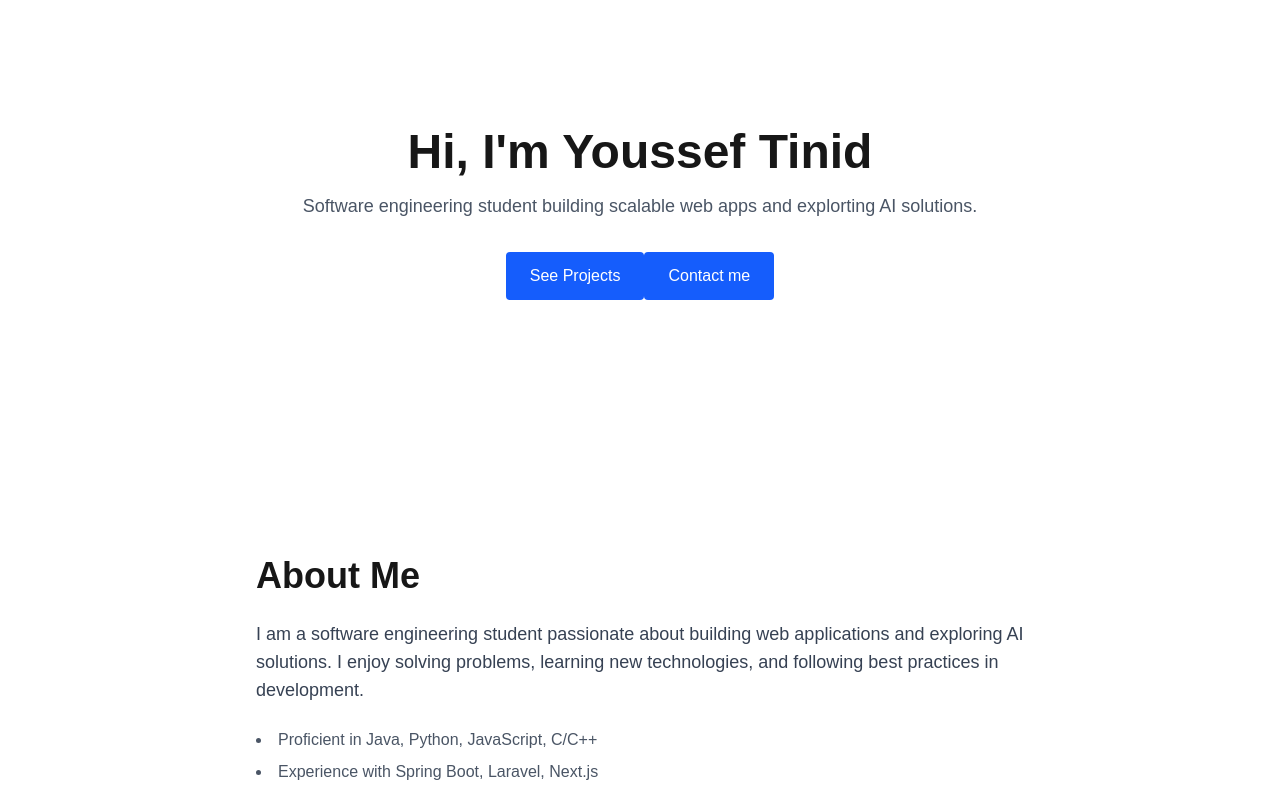
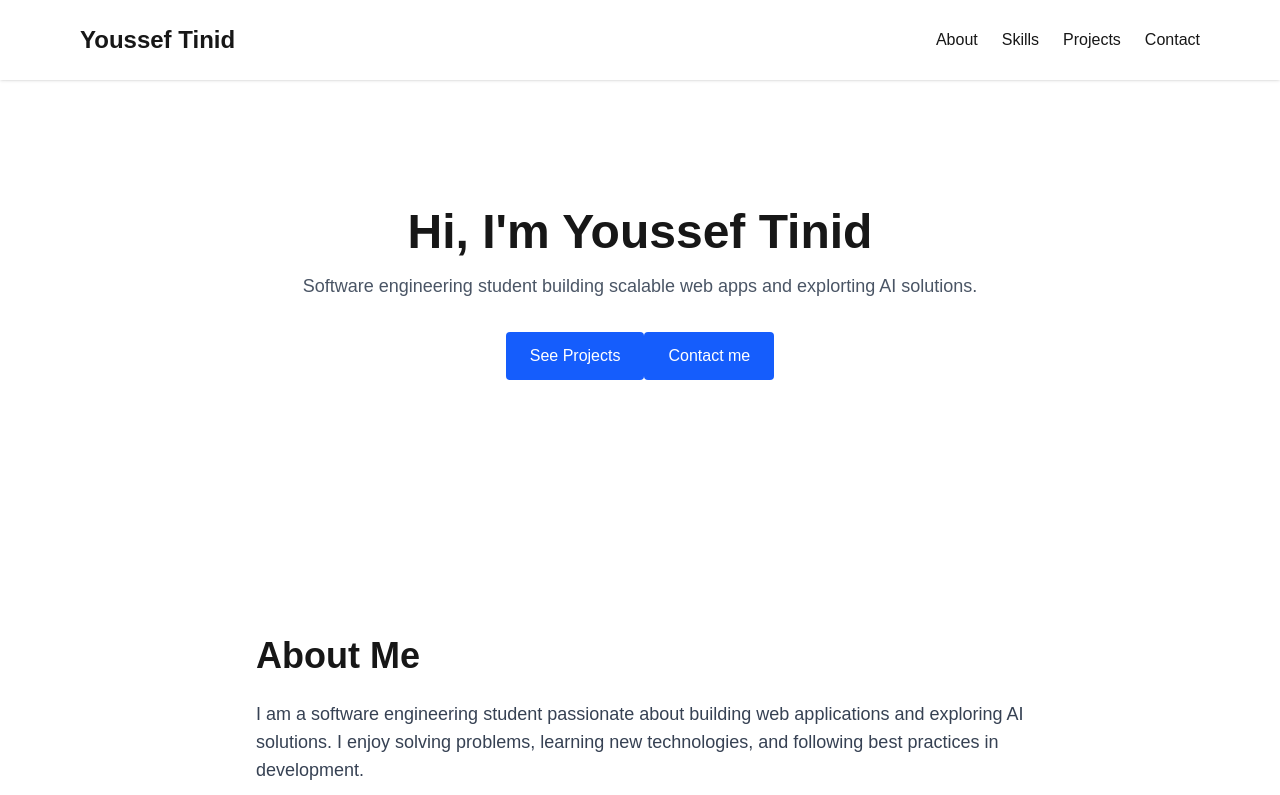
Before and after one commit to youtinid2930/youssef-tinid-portfolio, a Next.js app: page / in a window 1280 px wide. Shown: the top 795 px of the page. Built offline with nearby package versions, Linux system fonts and the light colour scheme.

Commit message:
feat: add Header component with navigation links

```diff
--- a/components/layout/Header.tsx
+++ b/components/layout/Header.tsx
@@ -1,7 +1,24 @@
-export default function Header () {
-    return (
-        <div>
+"use client";
 
+import Link from "next/link";
+
+export default function Header() {
+  return (
+    <header className="w-full py-6 bg-white shadow-sm sticky top-0 z-50">
+      <div className="max-w-6xl mx-auto flex justify-between items-center px-4">
+        {/* Logo / Name */}
+        <div className="text-2xl font-bold">
+          Youssef Tinid
         </div>
-    )
+
+        {/* Navigation */}
+        <nav className="space-x-6">
+          <Link href="#about" className="hover:text-blue-600 transition">About</Link>
+          <Link href="#skills" className="hover:text-blue-600 transition">Skills</Link>
+          <Link href="#projects" className="hover:text-blue-600 transition">Projects</Link>
+          <Link href="#contact" className="hover:text-blue-600 transition">Contact</Link>
+        </nav>
+      </div>
+    </header>
+  );
 }
```
